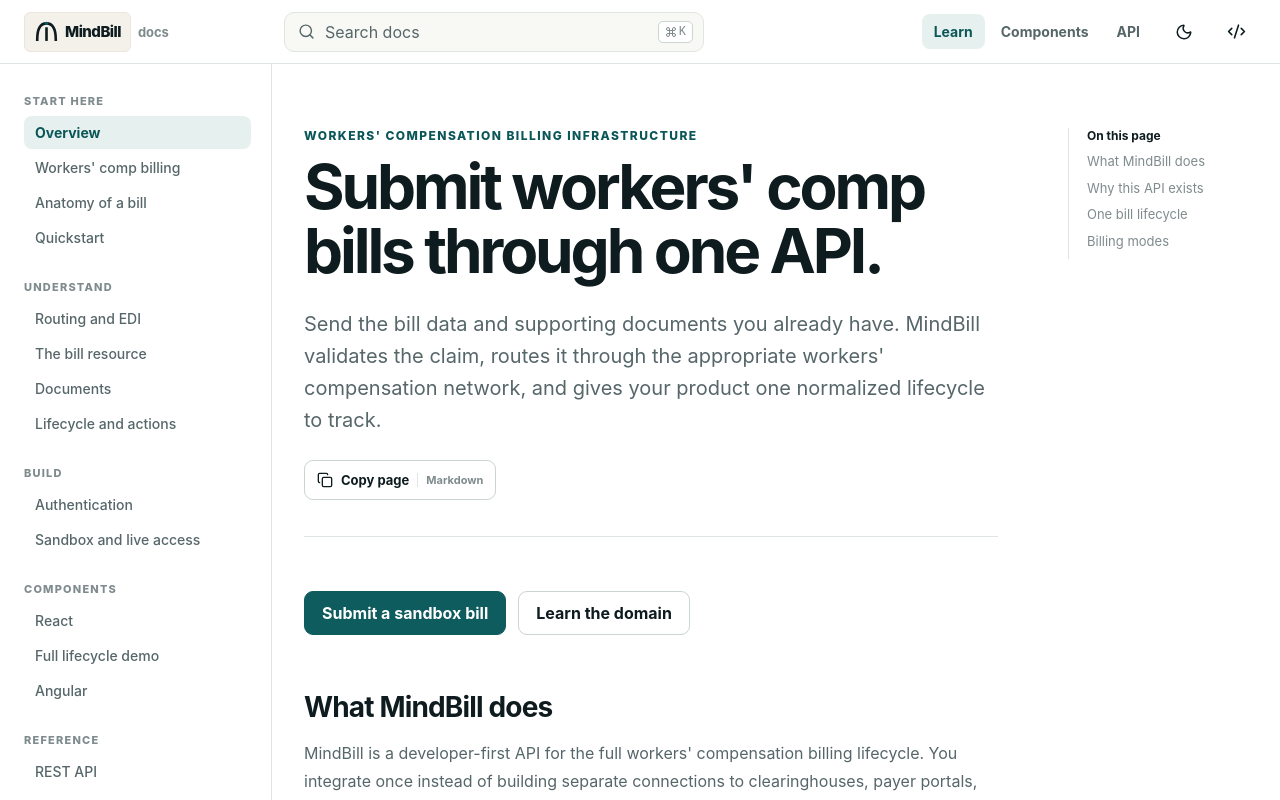
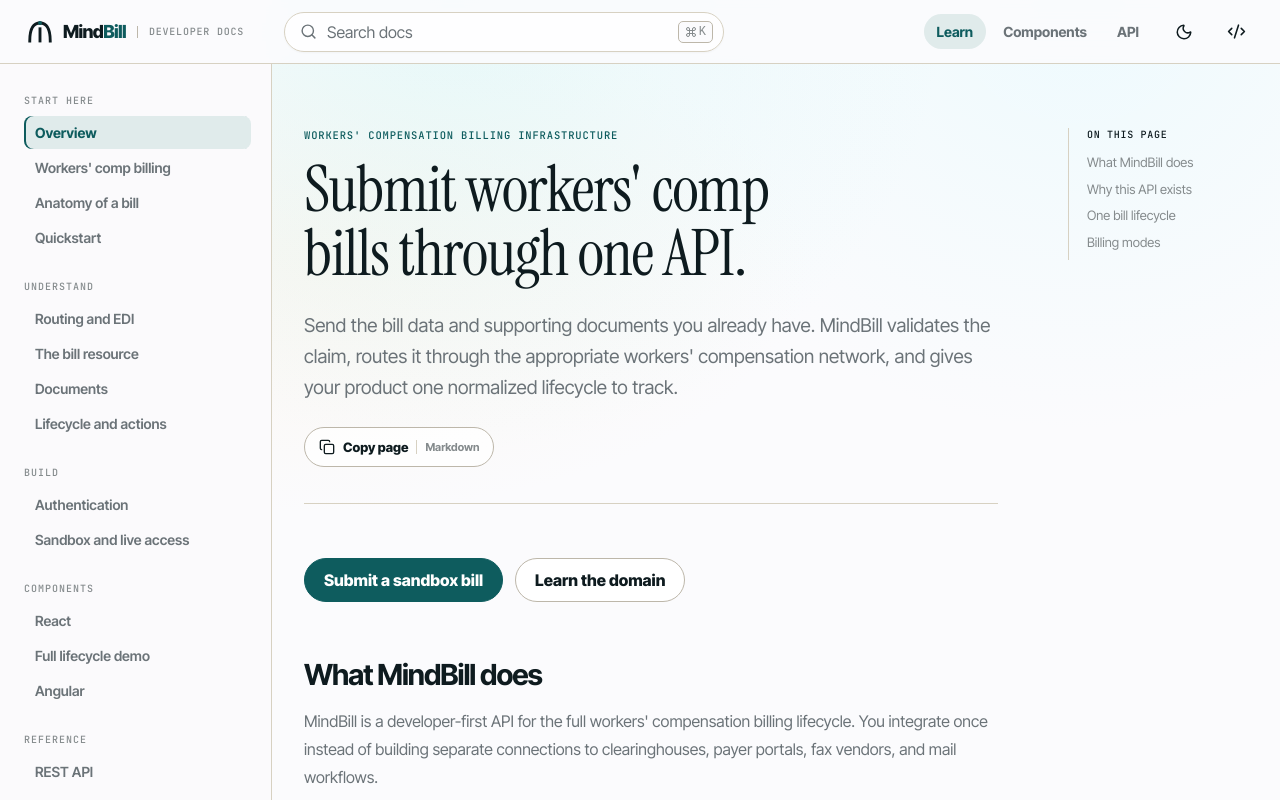
Before and after one commit to incidentfox/mindbill-docs, a Next.js app: page / in a window 1280 px wide. Shown: the top 800 px of the page. Built offline with nearby package versions, Linux system fonts and the light colour scheme.

Commit message:
Align docs with landing page design system

```diff
--- a/app/globals.css
+++ b/app/globals.css
@@ -1,55 +1,60 @@
+@import url("https://fonts.googleapis.com/css2?family=Inter+Tight:wght@400;500;600;700;800&family=Instrument+Serif:ital@0;1&family=JetBrains+Mono:wght@400;500&display=swap");
+
 :root {
-  --bg: #ffffff;
-  --surface: #f8f8f5;
-  --surface-2: #f0f3f0;
+  --bg: #fbfbfd;
+  --surface: #f4f1ea;
+  --surface-raised: #ffffff;
+  --surface-2: #ede8dd;
   --text: #0e1b1f;
-  --muted: #566669;
-  --faint: #7f8b8d;
-  --line: #dfe5e3;
-  --line-strong: #cbd5d2;
+  --muted: #6b7378;
+  --faint: #858b8d;
+  --line: #d7d1c2;
+  --line-strong: #bdb7aa;
   --accent: #0e5c5e;
   --accent-contrast: #ffffff;
-  --accent-soft: #e6f0ee;
-  --accent-text: #0b5658;
-  --code-bg: #f6f8fa;
-  --topbar: rgba(255, 255, 255, 0.93);
-  --shadow: 0 18px 48px rgba(16, 44, 46, 0.14);
-  --brand-logo-bg: #f4f1ea;
+  --accent-soft: #e0ebeb;
+  --accent-text: #0e5c5e;
+  --accent-glow: #7fd3d1;
+  --warning: #b8772a;
+  --warning-soft: #f5ead8;
+  --code-bg: #f4f1ea;
+  --topbar: rgba(251, 251, 253, 0.88);
+  --shadow: 0 22px 60px rgba(14, 27, 31, 0.13);
   --brand-logo-fg: #0e1b1f;
-  --brand-logo-border: #ebe6dc;
   --brand-logo-accent: #0e5c5e;
   --header-height: 64px;
   --sidebar-width: 272px;
-  font-family: Inter, ui-sans-serif, system-ui, -apple-system, BlinkMacSystemFont, "Segoe UI", sans-serif;
+  font-family: "Inter Tight", ui-sans-serif, system-ui, sans-serif;
   color-scheme: light;
 }
 
 :root[data-theme="dark"] {
-  --bg: #11191c;
-  --surface: #182125;
-  --surface-2: #202c30;
+  --bg: #0e1b1f;
+  --surface: #162529;
+  --surface-raised: #142226;
+  --surface-2: #1a2a2f;
   --text: #f4f1ea;
-  --muted: #b8c3c1;
-  --faint: #899694;
-  --line: #2c3a3e;
-  --line-strong: #3c4d51;
-  --accent: #68d0cd;
+  --muted: #b7c0bf;
+  --faint: #879593;
+  --line: #304145;
+  --line-strong: #46595c;
+  --accent: #7fd3d1;
   --accent-contrast: #0e1b1f;
-  --accent-soft: #193b3d;
-  --accent-text: #86dcda;
-  --code-bg: #151e22;
-  --topbar: rgba(17, 25, 28, 0.94);
+  --accent-soft: #17383a;
+  --accent-text: #7fd3d1;
+  --warning: #d39a55;
+  --warning-soft: #3a2c1f;
+  --code-bg: #101b1f;
+  --topbar: rgba(14, 27, 31, 0.9);
   --shadow: 0 22px 56px rgba(0, 0, 0, 0.45);
-  --brand-logo-bg: #162629;
   --brand-logo-fg: #f4f1ea;
-  --brand-logo-border: #354749;
-  --brand-logo-accent: #68d0cd;
+  --brand-logo-accent: #7fd3d1;
   color-scheme: dark;
 }
 
 * { box-sizing: border-box; }
 html { scroll-behavior: smooth; scroll-padding-top: calc(var(--header-height) + 24px); }
-body { margin: 0; background: var(--bg); color: var(--text); }
+body { margin: 0; background: var(--bg); color: var(--text); -webkit-font-smoothing: antialiased; }
 a { color: inherit; text-decoration: none; }
 button, input { font: inherit; }
 button { color: inherit; }
@@ -63,61 +68,65 @@ button { color: inherit; }
   background: var(--topbar);
   backdrop-filter: blur(16px);
 }
-.topbar-inner { height: 100%; display: flex; align-items: center; gap: 12px; padding: 0 24px; }
+.topbar-inner { width: 100%; height: 100%; display: flex; align-items: center; gap: 12px; padding: 0 24px; }
 .wordmark { display: inline-flex; align-items: center; gap: 7px; min-width: calc(var(--sidebar-width) - 24px); }
-.brand-lockup { height: 40px; display: inline-flex; align-items: center; gap: 4px; padding: 0 9px 0 7px; border: 1px solid var(--brand-logo-border); border-radius: 6px; color: var(--brand-logo-fg); background: var(--brand-logo-bg); transition: color .2s ease, background-color .2s ease, border-color .2s ease; }
-.brand-symbol { width: 29px; height: 29px; flex: 0 0 auto; }
+.brand-lockup { height: 40px; display: inline-flex; align-items: center; gap: 7px; color: var(--brand-logo-fg); transition: color .2s ease; }
+.brand-symbol { width: 32px; height: 32px; flex: 0 0 auto; }
 .brand-symbol-dot { fill: var(--brand-logo-accent); }
-.brand-name { font-size: 15px; font-weight: 800; letter-spacing: -.035em; }
-.brand-context { color: var(--faint); font-size: 13px; font-weight: 700; letter-spacing: -0.01em; }
-.search-trigger { width: min(420px, 34vw); height: 40px; padding: 0 10px 0 13px; display: flex; align-items: center; gap: 10px; background: var(--surface); border: 1px solid var(--line); border-radius: 10px; color: var(--muted); cursor: pointer; }
+.brand-name { font-size: 18px; font-weight: 800; letter-spacing: -.035em; }
+.brand-name span { color: var(--brand-logo-accent); }
+.brand-context { margin-left: 4px; padding-left: 11px; border-left: 1px solid var(--line-strong); color: var(--faint); font: 500 10px/1.2 "JetBrains Mono", ui-monospace, monospace; letter-spacing: .08em; text-transform: uppercase; }
+.search-trigger { width: min(440px, 35vw); height: 40px; padding: 0 10px 0 15px; display: flex; align-items: center; gap: 10px; background: color-mix(in srgb, var(--surface-raised) 76%, transparent); border: 1px solid var(--line); border-radius: 999px; color: var(--muted); cursor: pointer; box-shadow: 0 1px 2px rgba(14, 27, 31, .03); }
 .search-trigger span { flex: 1; text-align: left; }
 .search-trigger kbd { display: flex; align-items: center; gap: 2px; padding: 3px 6px; border: 1px solid var(--line-strong); border-radius: 5px; color: var(--faint); font-size: 12px; background: var(--bg); }
 .top-links { display: flex; align-items: center; gap: 4px; margin-left: auto; }
-.top-links a { padding: 9px 12px; border-radius: 8px; color: var(--muted); font-size: 14px; font-weight: 650; }
+.top-links a { padding: 9px 13px; border-radius: 999px; color: var(--muted); font-size: 14px; font-weight: 650; }
 .top-links a:hover, .top-links a.active { color: var(--accent-text); background: var(--accent-soft); }
-.icon-button, .mobile-menu-button { width: 40px; height: 40px; border: 0; border-radius: 9px; display: inline-flex; align-items: center; justify-content: center; background: transparent; cursor: pointer; }
+.icon-button, .mobile-menu-button { width: 40px; height: 40px; border: 0; border-radius: 999px; display: inline-flex; align-items: center; justify-content: center; background: transparent; cursor: pointer; }
 .icon-button:hover, .mobile-menu-button:hover { background: var(--surface-2); }
 .mobile-menu-button { display: none; }
 
-.desktop-sidebar { position: fixed; top: var(--header-height); bottom: 0; left: 0; width: var(--sidebar-width); padding: 30px 20px 60px 24px; overflow-y: auto; border-right: 1px solid var(--line); background: var(--bg); }
+.desktop-sidebar { position: fixed; top: var(--header-height); bottom: 0; left: 0; width: var(--sidebar-width); padding: 30px 20px 60px 24px; overflow-y: auto; border-right: 1px solid var(--line); background: color-mix(in srgb, var(--bg) 94%, var(--surface)); }
 .sidebar-nav section + section { margin-top: 26px; }
-.sidebar-nav h2 { margin: 0 0 8px; color: var(--faint); font-size: 11px; font-weight: 800; letter-spacing: .11em; text-transform: uppercase; }
+.sidebar-nav h2 { margin: 0 0 8px; color: var(--faint); font: 500 10px/1.4 "JetBrains Mono", ui-monospace, monospace; letter-spacing: .1em; text-transform: uppercase; }
 .sidebar-nav a { display: block; padding: 8px 11px; margin: 2px 0; border-radius: 8px; color: var(--muted); font-size: 14px; font-weight: 550; }
 .sidebar-nav a:hover { color: var(--text); background: var(--surface); }
-.sidebar-nav a.active { color: var(--accent-text); background: var(--accent-soft); font-weight: 700; }
+.sidebar-nav a.active { box-shadow: inset 2px 0 var(--accent); color: var(--accent-text); background: var(--accent-soft); font-weight: 700; }
 
-.docs-main { min-height: 100vh; margin-left: var(--sidebar-width); padding-top: var(--header-height); }
+.docs-main { min-height: 100vh; margin-left: var(--sidebar-width); padding-top: var(--header-height); background-color: var(--bg); background-image: radial-gradient(at 18% 0%, hsla(180, 70%, 88%, .42) 0, transparent 42%), radial-gradient(at 80% 0%, hsla(189, 100%, 92%, .35) 0, transparent 40%), radial-gradient(at 5% 34%, hsla(38, 80%, 90%, .28) 0, transparent 36%); background-repeat: no-repeat; background-size: 100% 760px; }
+:root[data-theme="dark"] .docs-main { background-image: radial-gradient(at 18% 0%, rgba(14, 92, 94, .26) 0, transparent 40%), radial-gradient(at 82% 0%, rgba(127, 211, 209, .08) 0, transparent 36%), radial-gradient(at 5% 38%, rgba(184, 119, 42, .07) 0, transparent 32%); }
 .doc-grid { width: min(1180px, calc(100% - 64px)); margin: 0 auto; display: grid; grid-template-columns: minmax(0, 800px) 180px; gap: 70px; padding: 64px 0 96px; }
 .doc-article { min-width: 0; }
 .doc-header { padding-bottom: 36px; border-bottom: 1px solid var(--line); }
-.doc-header .eyebrow, .eyebrow { margin: 0 0 12px; color: var(--accent-text); font-size: 12px; font-weight: 800; letter-spacing: .12em; text-transform: uppercase; }
-.doc-header h1 { margin: 0; max-width: 780px; font-size: clamp(38px, 5vw, 62px); line-height: 1.04; letter-spacing: -.05em; }
-.doc-header > p:not(.eyebrow) { margin: 24px 0 0; max-width: 720px; color: var(--muted); font-size: 20px; line-height: 1.6; }
+.doc-header .eyebrow, .eyebrow { margin: 0 0 14px; color: var(--accent-text); font: 500 10.5px/1.5 "JetBrains Mono", ui-monospace, monospace; letter-spacing: .08em; text-transform: uppercase; }
+.doc-header h1 { margin: 0; max-width: 780px; font-family: "Instrument Serif", Georgia, serif; font-size: clamp(44px, 5vw, 64px); font-weight: 400; line-height: 1.01; letter-spacing: -.018em; text-wrap: balance; }
+.doc-header > p:not(.eyebrow) { margin: 24px 0 0; max-width: 720px; color: var(--muted); font-size: 19px; line-height: 1.62; }
 .doc-header-actions { display: flex; align-items: center; gap: 10px; margin-top: 24px; }
-.copy-page-button { min-height: 40px; display: inline-flex; align-items: center; gap: 8px; padding: 0 12px; border: 1px solid var(--line-strong); border-radius: 9px; color: var(--text); background: var(--bg); cursor: pointer; font-size: 13px; font-weight: 750; }
+.copy-page-button { min-height: 40px; display: inline-flex; align-items: center; gap: 8px; padding: 0 14px; border: 1px solid var(--line-strong); border-radius: 999px; color: var(--text); background: color-mix(in srgb, var(--surface-raised) 78%, transparent); cursor: pointer; font-size: 13px; font-weight: 750; }
 .copy-page-button:hover { border-color: var(--accent); background: var(--accent-soft); }
 .copy-page-button span { padding-left: 8px; border-left: 1px solid var(--line); color: var(--faint); font-size: 11px; font-weight: 650; }
 .doc-content { padding-top: 28px; }
-.doc-content h2 { margin: 56px 0 14px; font-size: 28px; line-height: 1.2; letter-spacing: -.03em; }
+.doc-content h2 { margin: 56px 0 14px; font-size: 29px; line-height: 1.2; letter-spacing: -.035em; }
 .doc-content h3 { margin: 36px 0 10px; font-size: 20px; letter-spacing: -.02em; }
 .doc-content p, .doc-content li { color: var(--muted); font-size: 16px; line-height: 1.75; }
 .doc-content p { margin: 12px 0 20px; }
 .doc-content a:not(.button-link) { color: var(--accent-text); text-decoration: underline; text-decoration-color: color-mix(in srgb, var(--accent) 40%, transparent); text-underline-offset: 3px; }
-.doc-content code:not(pre code) { padding: .12em .38em; border-radius: 5px; background: var(--surface-2); color: var(--text); font: 0.9em/1.4 ui-monospace, SFMono-Regular, Menlo, Monaco, Consolas, monospace; }
+.doc-content code:not(pre code) { padding: .12em .38em; border-radius: 5px; background: var(--surface-2); color: var(--text); font: 0.88em/1.4 "JetBrains Mono", ui-monospace, monospace; }
 .doc-content ul { padding-left: 22px; }
 .action-row { display: flex; flex-wrap: wrap; gap: 12px; margin: 26px 0 34px; }
-.button-link { display: inline-flex; align-items: center; justify-content: center; min-height: 44px; padding: 0 17px; border: 1px solid var(--line-strong); border-radius: 9px; color: var(--text) !important; background: var(--bg); font-weight: 750; text-decoration: none !important; }
+.button-link { display: inline-flex; align-items: center; justify-content: center; min-height: 44px; padding: 0 19px; border: 1px solid var(--line-strong); border-radius: 999px; color: var(--text) !important; background: var(--surface-raised); font-weight: 750; text-decoration: none !important; }
 .button-link:hover { border-color: var(--accent); background: var(--accent-soft); }
 .button-link.primary { border-color: var(--accent); color: var(--accent-contrast) !important; background: var(--accent); }
+.button-link.primary:hover { border-color: #083e40; background: #083e40; }
+:root[data-theme="dark"] .button-link.primary:hover { border-color: #9be2df; background: #9be2df; }
 .concept-grid { display: grid; grid-template-columns: repeat(2, minmax(0, 1fr)); gap: 14px; margin: 24px 0 34px; }
-.concept-card { padding: 20px; border: 1px solid var(--line); border-radius: 12px; background: var(--surface); }
+.concept-card { padding: 21px; border: 1px solid var(--line); border-radius: 16px; background: color-mix(in srgb, var(--surface-raised) 86%, var(--surface)); box-shadow: 0 8px 24px rgba(14, 27, 31, .035); }
 .concept-card b { font-size: 17px; }
 .concept-card p { margin: 7px 0 0; font-size: 14px; line-height: 1.6; }
 .flow { display: flex; align-items: stretch; gap: 10px; margin: 28px 0 10px; }
-.flow-node { flex: 1; min-width: 0; display: flex; flex-direction: column; gap: 5px; justify-content: center; padding: 17px; border: 1px solid var(--line); border-radius: 11px; background: var(--surface); }
+.flow-node { flex: 1; min-width: 0; display: flex; flex-direction: column; gap: 5px; justify-content: center; padding: 17px; border: 1px solid var(--line); border-radius: 14px; background: var(--surface); }
 .flow-node.accent { border-color: var(--accent); background: var(--accent-soft); }
-.flow-node small { color: var(--faint); font-size: 11px; font-weight: 750; letter-spacing: .07em; text-transform: uppercase; }
+.flow-node small { color: var(--faint); font: 500 10px/1.4 "JetBrains Mono", ui-monospace, monospace; letter-spacing: .07em; text-transform: uppercase; }
 .flow-node strong { font-size: 14px; line-height: 1.35; }
 .flow-arrow { align-self: center; color: var(--faint); font-size: 20px; }
 .flow-return { margin-top: 10px !important; padding: 10px 14px; border-radius: 8px; color: var(--accent-text) !important; background: var(--accent-soft); font-size: 14px !important; text-align: center; }
@@ -149,7 +158,7 @@ button { color: inherit; }
 .pricing-card strong { display: block; margin-top: 8px; font-size: 30px; letter-spacing: -.03em; }
 .pricing-card p { margin: 8px 0 0; }
 .page-toc { position: sticky; top: calc(var(--header-height) + 36px); align-self: start; padding-left: 18px; border-left: 1px solid var(--line); }
-.page-toc p { margin: 0 0 10px; color: var(--text); font-size: 12px; font-weight: 750; }
+.page-toc p { margin: 0 0 12px; color: var(--text); font: 500 10px/1.4 "JetBrains Mono", ui-monospace, monospace; letter-spacing: .07em; text-transform: uppercase; }
 .page-toc a { display: block; margin: 9px 0; color: var(--faint); font-size: 13px; line-height: 1.35; }
 .page-toc a:hover { color: var(--accent-text); }
 
@@ -159,17 +168,17 @@ button { color: inherit; }
 .steps > li:not(:last-child)::after { content: ""; position: absolute; left: 16px; top: 88px; bottom: -44px; width: 1px; background: var(--line); }
 .steps h2 { margin-top: 50px; }
 .callout { margin: 26px 0; padding: 18px 20px; border: 1px solid var(--line-strong); border-left: 4px solid var(--accent); border-radius: 10px; background: var(--surface); }
-.callout.warning { border-left-color: #d98919; background: color-mix(in srgb, #d98919 8%, var(--bg)); }
+.callout.warning { border-left-color: var(--warning); background: var(--warning-soft); }
 .callout.success { border-left-color: #2c9b67; background: color-mix(in srgb, #2c9b67 8%, var(--bg)); }
 .callout strong { display: block; margin-bottom: 5px; color: var(--text); }
 .callout p, .callout div { margin: 0; color: var(--muted); line-height: 1.6; }
 
 .code-block { margin: 24px 0 32px; overflow: hidden; border: 1px solid var(--line); border-radius: 12px; background: var(--code-bg); }
-.code-toolbar { height: 46px; display: flex; align-items: center; justify-content: space-between; padding: 0 12px 0 18px; border-bottom: 1px solid var(--line); color: var(--muted); font: 13px ui-monospace, SFMono-Regular, Menlo, Monaco, Consolas, monospace; }
-.copy-button { display: inline-flex; align-items: center; gap: 6px; padding: 7px 9px; border: 1px solid transparent; border-radius: 7px; background: transparent; color: var(--muted); cursor: pointer; font: 12px Inter, ui-sans-serif, system-ui; }
+.code-toolbar { height: 46px; display: flex; align-items: center; justify-content: space-between; padding: 0 12px 0 18px; border-bottom: 1px solid var(--line); color: var(--muted); font: 12px "JetBrains Mono", ui-monospace, monospace; }
+.copy-button { display: inline-flex; align-items: center; gap: 6px; padding: 7px 9px; border: 1px solid transparent; border-radius: 999px; background: transparent; color: var(--muted); cursor: pointer; font: 12px "Inter Tight", ui-sans-serif, system-ui; }
 .copy-button:hover { border-color: var(--line); background: var(--bg); color: var(--text); }
 .shiki-wrap { overflow-x: auto; }
-.shiki-wrap pre { margin: 0; padding: 20px 22px; min-width: max-content; background: transparent !important; font: 13.5px/1.72 ui-monospace, SFMono-Regular, Menlo, Monaco, Consolas, monospace; }
+.shiki-wrap pre { margin: 0; padding: 20px 22px; min-width: max-content; background: transparent !important; font: 13px/1.72 "JetBrains Mono", ui-monospace, monospace; }
 :root[data-theme="dark"] .shiki, :root[data-theme="dark"] .shiki span { color: var(--shiki-dark) !important; background-color: var(--shiki-dark-bg) !important; }
 
 .playground-shell { margin: 28px 0 38px; overflow: hidden; border: 1px solid var(--line-strong); border-radius: 14px; background: var(--surface); }
@@ -236,10 +245,10 @@ button { color: inherit; }
 :root[data-theme="dark"] .api-status { color: #a9eac9; background: #29483a; }
 
 .page-pagination { display: grid; grid-template-columns: 1fr 1fr; gap: 16px; margin-top: 72px; padding-top: 28px; border-top: 1px solid var(--line); }
-.page-pagination a { display: flex; align-items: center; gap: 10px; min-height: 70px; padding: 14px 16px; border: 1px solid var(--line); border-radius: 10px; color: var(--accent-text); }
+.page-pagination a { display: flex; align-items: center; gap: 10px; min-height: 70px; padding: 14px 16px; border: 1px solid var(--line); border-radius: 16px; color: var(--accent-text); background: color-mix(in srgb, var(--surface-raised) 72%, transparent); }
 .page-pagination a:hover { border-color: var(--accent); background: var(--accent-soft); }
 .page-pagination a:last-child { text-align: right; justify-content: flex-end; }
-.page-pagination small { display: block; margin-bottom: 3px; color: var(--faint); font-size: 11px; text-transform: uppercase; letter-spacing: .08em; }
+.page-pagination small { display: block; margin-bottom: 3px; color: var(--faint); font: 500 9px/1.4 "JetBrains Mono", ui-monospace, monospace; text-transform: uppercase; letter-spacing: .08em; }
 
 .search-overlay, .mobile-nav-overlay { position: fixed; inset: 0; z-index: 100; background: rgba(9, 20, 21, .58); backdrop-filter: blur(4px); }
 .search-panel { width: min(680px, calc(100% - 32px)); max-height: min(680px, calc(100vh - 80px)); margin: 72px auto 0; overflow: hidden; border: 1px solid var(--line-strong); border-radius: 14px; background: var(--bg); box-shadow: var(--shadow); }
@@ -268,7 +277,7 @@ button { color: inherit; }
   .topbar-inner { padding: 0 12px; gap: 5px; }
   .mobile-menu-button { display: inline-flex; }
   .wordmark { min-width: auto; }
-  .brand-lockup { height: 36px; padding-inline: 6px 8px; }
+  .brand-lockup { height: 36px; }
   .brand-symbol { width: 26px; height: 26px; }
   .brand-name { font-size: 14px; }
   .topbar .brand-context { display: none; }
@@ -297,7 +306,7 @@ button { color: inherit; }
   .endpoint-row > :nth-child(n + 3) { grid-column: 1 / -1; }
   .endpoint-row > :nth-child(3)::before,
   .endpoint-row > :nth-child(4)::before,
-  .endpoint-row > :nth-child(5)::before { display: block; margin-bottom: 2px; color: var(--faint); font: 750 10px/1.4 Inter, ui-sans-serif, system-ui; letter-spacing: .08em; text-transform: uppercase; }
+  .endpoint-row > :nth-child(5)::before { display: block; margin-bottom: 2px; color: var(--faint); font: 750 10px/1.4 "Inter Tight", ui-sans-serif, system-ui; letter-spacing: .08em; text-transform: uppercase; }
   .endpoint-row > :nth-child(3)::before { content: "Input"; }
   .endpoint-row > :nth-child(4)::before { content: "Output"; }
   .endpoint-row > :nth-child(5)::before { content: "Purpose"; }
--- a/app/layout.tsx
+++ b/app/layout.tsx
@@ -23,8 +23,8 @@ export const metadata: Metadata = {
 export const viewport: Viewport = {
   colorScheme: "light dark",
   themeColor: [
-    { media: "(prefers-color-scheme: light)", color: "#ffffff" },
-    { media: "(prefers-color-scheme: dark)", color: "#11191c" },
+    { media: "(prefers-color-scheme: light)", color: "#FBFBFD" },
+    { media: "(prefers-color-scheme: dark)", color: "#0E1B1F" },
   ],
 };
 
--- a/components/mindbill-docs-brand.tsx
+++ b/components/mindbill-docs-brand.tsx
@@ -10,9 +10,9 @@ export function MindBillDocsBrand() {
           </g>
           <circle className="brand-symbol-dot" cx="50" cy="22" r="6" />
         </svg>
-        <span className="brand-name">MindBill</span>
+        <span className="brand-name">Mind<span>Bill</span></span>
       </span>
-      <span className="brand-context" aria-hidden="true">docs</span>
+      <span className="brand-context" aria-hidden="true">Developer docs</span>
     </>
   );
 }
--- a/components/theme-toggle.tsx
+++ b/components/theme-toggle.tsx
@@ -12,15 +12,15 @@ function applyTheme(theme: Theme) {
 }
 
 export function ThemeToggle() {
-  const [theme, setTheme] = useState<Theme>(() => {
-    if (typeof window === "undefined") return "light";
-    const stored = window.localStorage.getItem("mindbill-docs-theme") as Theme | null;
-    return stored ?? (window.matchMedia("(prefers-color-scheme: dark)").matches ? "dark" : "light");
-  });
+  const [theme, setTheme] = useState<Theme>("light");
 
   useEffect(() => {
-    applyTheme(theme);
-  }, [theme]);
+    const stored = window.localStorage.getItem("mindbill-docs-theme") as Theme | null;
+    const resolved = stored ?? (window.matchMedia("(prefers-color-scheme: dark)").matches ? "dark" : "light");
+    applyTheme(resolved);
+    const frame = window.requestAnimationFrame(() => setTheme(resolved));
+    return () => window.cancelAnimationFrame(frame);
+  }, []);
 
   const next = theme === "dark" ? "light" : "dark";
   return (
@@ -29,7 +29,10 @@ export function ThemeToggle() {
       type="button"
       aria-label={`Use ${next} theme`}
       title={`Use ${next} theme`}
-      onClick={() => setTheme(next)}
+      onClick={() => {
+        setTheme(next);
+        applyTheme(next);
+      }}
     >
       {theme === "dark" ? <Sun size={18} /> : <Moon size={18} />}
     </button>
```
